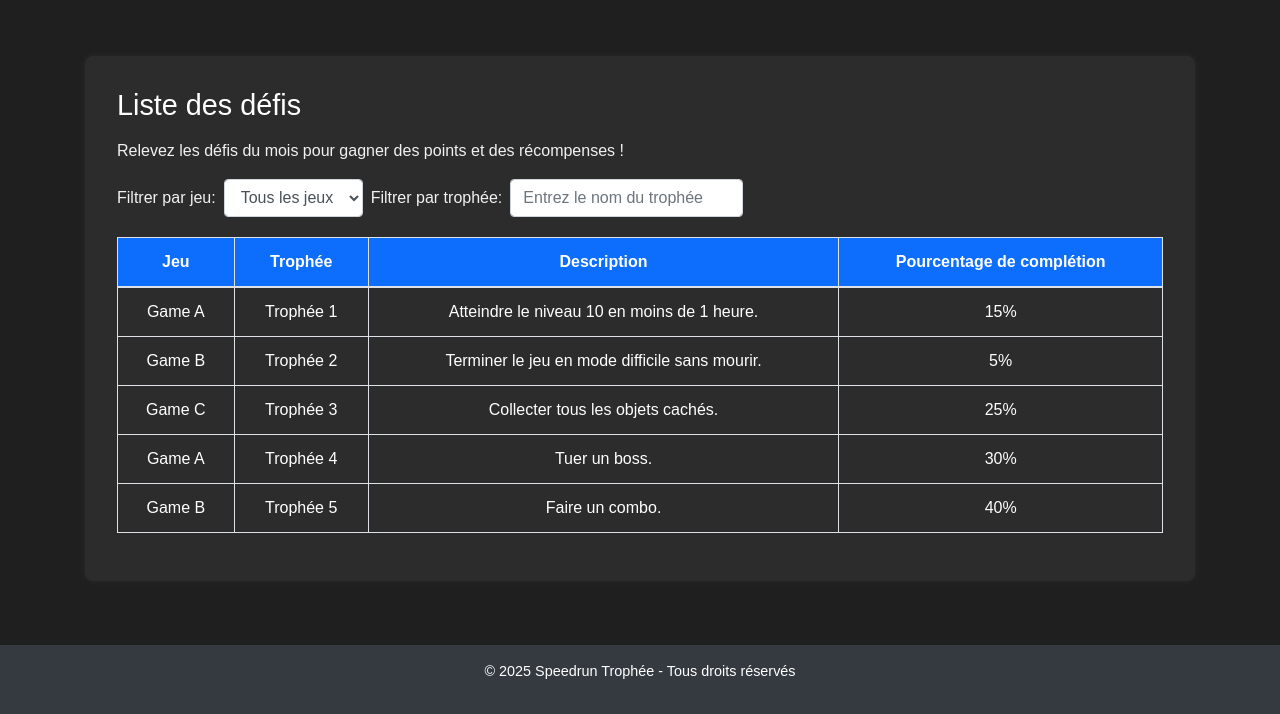
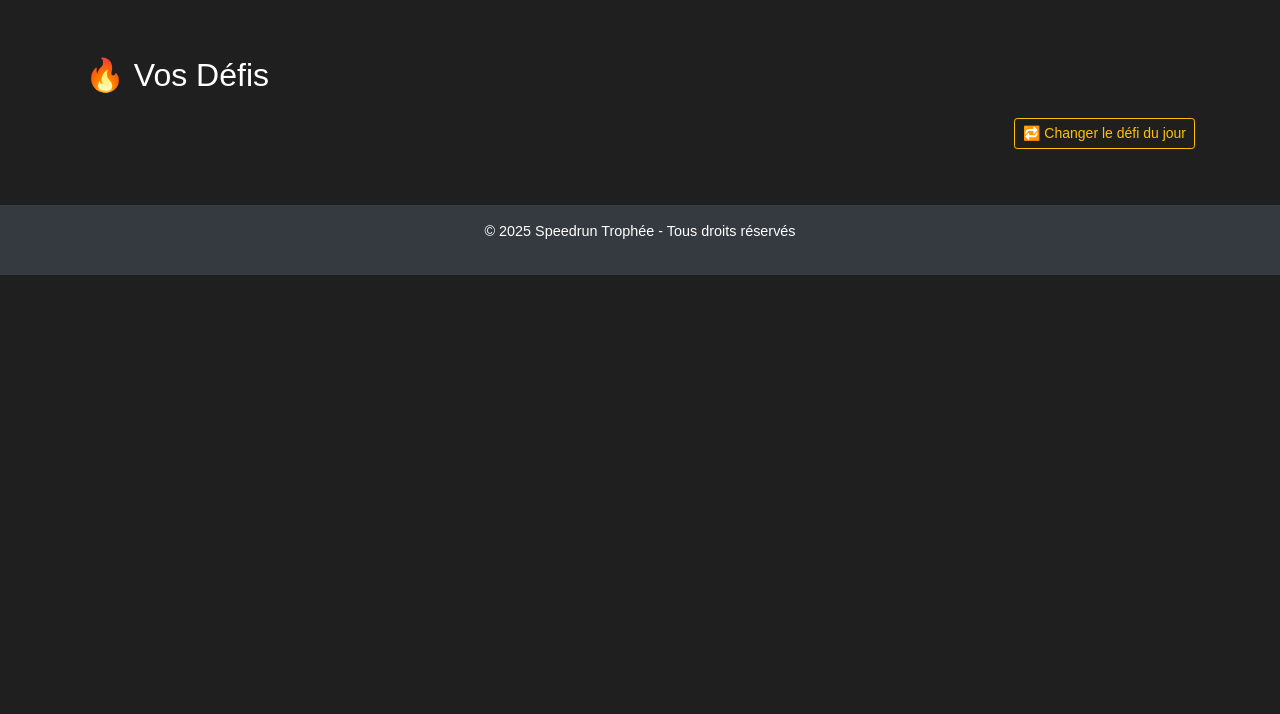
Before and after one commit to funfloo/SpeedRunTrophy, a PHP site: page /defis.php in a window 1280 px wide. Shown: the part 112-826 px from the top of the page. After the commit the page ends 387 px from the top, so only its background shows below. Run offline with PHP 8.4, Linux system fonts and the light colour scheme; tables that the repository leaves empty or names only in its code hold one stand-in row (values such as "Sample post").

Commit message:
Mise à jour de defis et fonction javascript qui va avec

```diff
--- a/frontend/defis.php
+++ b/frontend/defis.php
@@ -1,92 +1,127 @@
+<?php
+session_start();
+require 'config.php';
+
+$conn = new mysqli(DB_HOST, DB_USER, DB_PASSWORD, DB_NAME);
+$result = $conn->query("
+    SELECT t.nom, t.description, t.rarete, j.nom AS jeu
+    FROM trophees t
+    JOIN jeux j ON t.id_jeu = j.id
+    WHERE t.rarete IS NOT NULL
+");
+$tropheesAvecRarete = $result->fetch_all(MYSQLI_ASSOC);
+$conn->close();
+?>
+
 <!DOCTYPE html>
 <html lang="fr">
-
 <head>
     <meta charset="UTF-8">
-    <meta name="viewport" content="width=device-width, initial-scale=1.0">
     <title>Défis - Speedrun Trophée</title>
-    <!-- Bootstrap CSS -->
     <link rel="stylesheet" href="https://stackpath.bootstrapcdn.com/bootstrap/4.5.2/css/bootstrap.min.css">
-    <!-- Your existing styles.css -->
-    <link rel="stylesheet" href="styles.css">
+    <link rel="stylesheet" href="../backend/styles.css">
 </head>
+<body>
 
-<body>
-    <?php include 'header.php'; ?>
+<?php include 'header.php'; ?>
 
-    <main class="container mt-4">
-        <section>
-            <h2>Liste des défis</h2>
-            <p>Relevez les défis du mois pour gagner des points et des récompenses !</p>
+<main class="container mt-4">
+    <h2 class="mb-4 text-white">🔥 Vos Défis</h2>
 
-            <!-- Filter -->
-            <div class="form-inline mb-3">
-                <label for="gameFilter" class="mr-2">Filtrer par jeu:</label>
-                <select class="form-control mr-2" id="gameFilter">
-                    <option value="">Tous les jeux</option>
-                    <option value="Game A">Game A</option>
-                    <option value="Game B">Game B</option>
-                    <option value="Game C">Game C</option>
-                </select>
+    <div id="defi-jour"></div>
+    <div class="text-right mb-4">
+        <button onclick="changerDefiJour()" class="btn btn-outline-warning btn-sm">🔁 Changer le défi du jour</button>
+    </div>
 
-                <label for="trophyFilter" class="mr-2">Filtrer par trophée:</label>
-                <input type="text" class="form-control mr-2" id="trophyFilter" placeholder="Entrez le nom du trophée">
+    <div id="defi-semaine"></div>
+    <div id="defi-mois"></div>
+</main>
+
+<footer class="bg-dark text-white text-center py-3">
+    <p>&copy; 2025 Speedrun Trophée - Tous droits réservés</p>
+</footer>
+
+<script>
+// 📦 Données injectées depuis PHP
+const allTrophies = <?= json_encode($tropheesAvecRarete) ?>;
+
+// 🔁 Mélange de tableau
+function shuffle(array) {
+    return array.sort(() => Math.random() - 0.5);
+}
+
+// 🎨 Affichage d’un défi dans un conteneur
+function renderDefi(title, trophy, containerId) {
+    const container = document.getElementById(containerId);
+    if (!trophy) {
+        container.innerHTML = `<div class="alert alert-warning">Aucun trophée disponible pour ${title}</div>`;
+        return;
+    }
+
+    container.innerHTML = `
+        <div class="card bg-dark text-white shadow mb-4">
+            <div class="card-body">
+                <h5 class="card-title">${title}</h5>
+                <h6 class="card-subtitle mb-2">🏆 ${trophy.nom}</h6>
+                <p class="card-text">${trophy.description || "Pas de description disponible."}</p>
+                <p class="card-text"><strong>🎮 Jeu :</strong> ${trophy.jeu}</p>
+                <span class="badge badge-info">Rareté : ${parseFloat(trophy.rarete).toFixed(2)}%</span>
             </div>
+        </div>
+    `;
+}
 
-            <table class="table table-bordered">
-                <thead>
-                    <tr>
-                        <th class="text-center">Jeu</th>
-                        <th class="text-center">Trophée</th>
-                        <th class="text-center">Description</th>
-                        <th class="text-center">Pourcentage de complétion</th>
-                    </tr>
-                </thead>
-                <tbody>
-                    <tr>
-                        <td class="text-center">Game A</td>
-                        <td class="text-center">Trophée 1</td>
-                        <td class="text-center">Atteindre le niveau 10 en moins de 1 heure.</td>
-                        <td class="text-center">15%</td>
-                    </tr>
-                    <tr>
-                        <td class="text-center">Game B</td>
-                        <td class="text-center">Trophée 2</td>
-                        <td class="text-center">Terminer le jeu en mode difficile sans mourir.</td>
-                        <td class="text-center">5%</td>
-                    </tr>
-                    <tr>
-                        <td class="text-center">Game C</td>
-                        <td class="text-center">Trophée 3</td>
-                        <td class="text-center">Collecter tous les objets cachés.</td>
-                        <td class="text-center">25%</td>
-                    </tr>
-                    <tr>
-                        <td class="text-center">Game A</td>
-                        <td class="text-center">Trophée 4</td>
-                        <td class="text-center">Tuer un boss.</td>
-                        <td class="text-center">30%</td>
-                    </tr>
-                    <tr>
-                        <td class="text-center">Game B</td>
-                        <td class="text-center">Trophée 5</td>
-                        <td class="text-center">Faire un combo.</td>
-                        <td class="text-center">40%</td>
-                    </tr>
-                </tbody>
-            </table>
-        </section>
-    </main>
+// 🔄 Fonction principale
+function genererDefisSelonRarete() {
+    const now = new Date();
 
-    <footer class="bg-dark text-white text-center py-3">
-        <p>&copy; 2025 Speedrun Trophée - Tous droits réservés</p>
-    </footer>
+    // 🔹 Défi du jour
+    const dateJour = localStorage.getItem('date_jour');
+    const savedJour = localStorage.getItem('defi_jour');
+    const jourExp = new Date(dateJour);
 
-    <script src="https://code.jquery.com/jquery-3.5.1.slim.min.js"></script>
-    <script src="https://cdn.jsdelivr.net/npm/@popperjs/core@2.9.3/dist/umd/popper.min.js"></script>
-    <script src="https://stackpath.bootstrapcdn.com/bootstrap/4.5.2/js/bootstrap.min.js"></script>
-    <script src="defis-filter.js"></script>
-    <script src="dynamic-date.js"></script>
+    if (!savedJour || isNaN(jourExp) || now.toDateString() !== jourExp.toDateString()) {
+        const nouveau = shuffle(allTrophies.filter(t => parseFloat(t.rarete) > 80))[0];
+        localStorage.setItem('defi_jour', JSON.stringify(nouveau));
+        localStorage.setItem('date_jour', now.toDateString());
+    }
+    renderDefi("🎯 Défi du jour", JSON.parse(localStorage.getItem('defi_jour')), "defi-jour");
+
+    // 🔹 Défi de la semaine
+    const dateSemaine = new Date(localStorage.getItem('date_semaine') || '');
+    const diffSemaine = (now - dateSemaine) / (1000 * 3600 * 24);
+    const savedSemaine = localStorage.getItem('defi_semaine');
+
+    if (!savedSemaine || isNaN(dateSemaine) || diffSemaine >= 7) {
+        const nouveau = shuffle(allTrophies.filter(t => parseFloat(t.rarete) >= 25 && parseFloat(t.rarete) <= 40))[0];
+        localStorage.setItem('defi_semaine', JSON.stringify(nouveau));
+        localStorage.setItem('date_semaine', now.toISOString());
+    }
+    renderDefi("📅 Défi de la semaine", JSON.parse(localStorage.getItem('defi_semaine')), "defi-semaine");
+
+    // 🔹 Défi du mois
+    const dateMois = new Date(localStorage.getItem('date_mois') || '');
+    const isNewMonth = now.getMonth() !== dateMois.getMonth() || now.getFullYear() !== dateMois.getFullYear();
+    const savedMois = localStorage.getItem('defi_mois');
+
+    if (!savedMois || isNaN(dateMois) || isNewMonth) {
+        const nouveau = shuffle(allTrophies.filter(t => parseFloat(t.rarete) < 5))[0];
+        localStorage.setItem('defi_mois', JSON.stringify(nouveau));
+        localStorage.setItem('date_mois', now.toISOString());
+    }
+    renderDefi("🏆 Défi du mois", JSON.parse(localStorage.getItem('defi_mois')), "defi-mois");
+}
+
+// 🔁 Changer manuellement le défi du jour
+function changerDefiJour() {
+    const nouveau = shuffle(allTrophies.filter(t => parseFloat(t.rarete) > 80))[0];
+    localStorage.setItem('defi_jour', JSON.stringify(nouveau));
+    localStorage.setItem('date_jour', new Date().toDateString());
+    renderDefi("🎯 Défi du jour", nouveau, "defi-jour");
+}
+
+document.addEventListener('DOMContentLoaded', genererDefisSelonRarete);
+</script>
+
 </body>
-
 </html>
```
Also changed, not shown: backend/genererDefisSelonRarete.js (added, +29 -0 lines), backend/steam_sync.js (+83 -54 lines).
